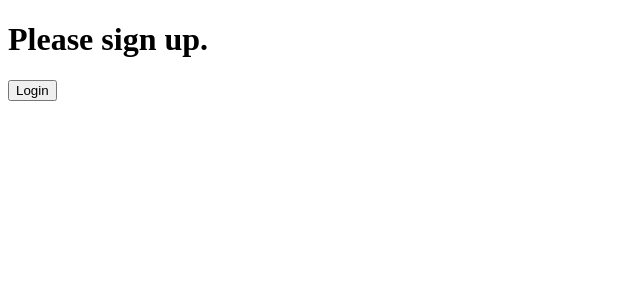
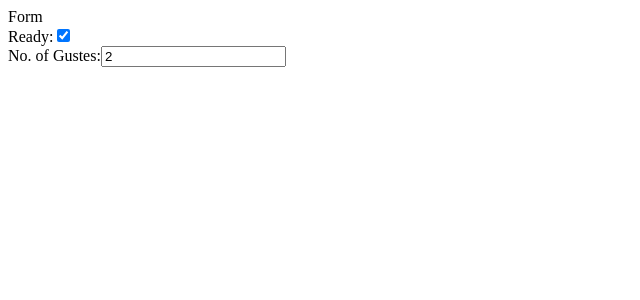
Before and after one commit to asachan2707/React-App, a React (Create React App) app: page / in a window 1280 px wide. Shown: the top 300 px of the page, without its empty margins (0-640 px from the left). Built offline with nearby package versions, Linux system fonts and the light colour scheme.

Commit message:
TK-1006: React 'key' and forms

```diff
--- /dev/null
+++ b/src/components/ClassBased/Blog-lib/Blog.js
@@ -0,0 +1,70 @@
+import React from 'react';
+
+class Blog extends React.Component {
+    constructor(props) {
+        super(props);
+    }
+    render() {
+        const posts = [
+            { id: 1, title: 'Hello World', content: 'Welcome to learning React!' },
+            { id: 2, title: 'Installation', content: 'You can install React from npm.' }
+        ];
+        return (
+            <div>
+                <PrintPost posts={posts} />
+            </div>
+        );
+    }
+}
+
+class PrintPost extends React.Component {
+    render() {
+        const sidebar = (
+            <ul>
+        {this.props.posts.map(post=> <li key={post.id}>{post.title}</li>)}
+            </ul>
+        );
+        const posts = this.props.posts.map(post =>
+            <div key={post.id}>
+                <h3>{post.title}</h3>
+                <p>{post.content}</p>
+            </div>
+        )
+        return (
+            <div>
+                {sidebar}
+                <hr />
+                {posts}
+            </div>
+        );
+    }
+}
+
+// PrintPost functionality as a class and function
+// function PrintPost(props) {
+//     const sidebar = (
+//         <ul>
+//             {props.posts.map((post) =>
+//                 <li key={post.id}>
+//                     {post.title}
+//                 </li>
+//             )}
+//         </ul>
+//     );
+//     const content = props.posts.map((post) =>
+//         <div key={post.id}>
+//             <h3>{post.title}</h3>
+//             <p>{post.content}</p>
+//         </div>
+//     );
+//     return (
+//         <div>
+//             {sidebar}
+//             <hr />
+//             {content}
+//         </div>
+//     );
+// }
+
+
+export default Blog;
--- /dev/null
+++ b/src/components/ClassBased/Reservation-lib/ReservationForm.js
@@ -0,0 +1,47 @@
+import React from 'react';
+
+class Form_Reservation extends React.Component {
+    constructor(props) {
+        super(props);
+        this.state = {
+            isGoing: true,
+            numberOfGuests: 2
+        }
+        this.handleInputChange = this.handleInputChange.bind(this);
+    }
+
+    handleInputChange(event) {
+        const target = event.target;
+        const value = target.type ==='checkbox' ? target.checked : target.value;
+        const name = target.name;
+        this.setState({ [name]: value });
+    }
+
+    render() {
+        return (
+            <div>Form
+                <form>
+                    <label>
+                        Ready:
+                        <input
+                            name="isGoing"
+                            type="checkbox"
+                            checked={this.state.isGoing}
+                            onChange={this.handleInputChange} />
+                    </label>
+                    <br />
+                    <label>
+                        No. of Gustes:
+                        <input
+                            name="numberOfGuests"
+                            type="number"
+                            value={this.state.numberOfGuests}
+                            onChange={this.handleInputChange} />
+                    </label>
+                </form>
+            </div>
+        );
+    }
+}
+
+export default Form_Reservation;
```
Also changed, not shown: src/index.js (+13 -5 lines).
